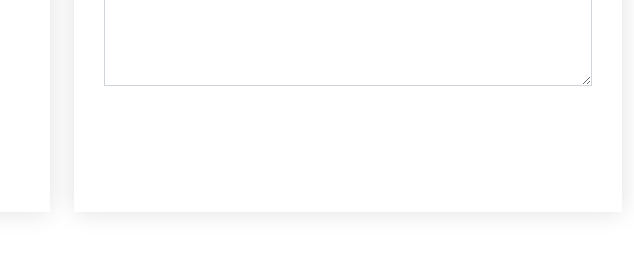
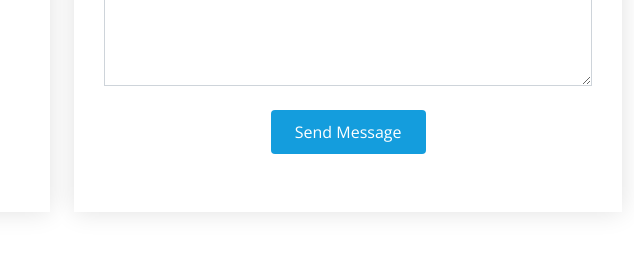
Before and after one commit to MasoomaS/project, a plain HTML site: page index.html in a window 1280 px wide. Shown: the part 5404-5658 px from the top of the page, 646-1280 px from the left. Drawn offline with nearby package versions, Linux system fonts and the light colour scheme.

Commit message:
Update index.html

```diff
--- a/index.html
+++ b/index.html
@@ -403,6 +403,9 @@
                 <div class="loading">Loading</div>
                 <div class="error-message"></div>
                 <div class="sent-message">Your message has been sent. Thank you!</div>
+                <div class="text-center"><button type="submit">Send Message</button></div>
+            </form>
+            </div>
               </div>
 
           </div>
```
